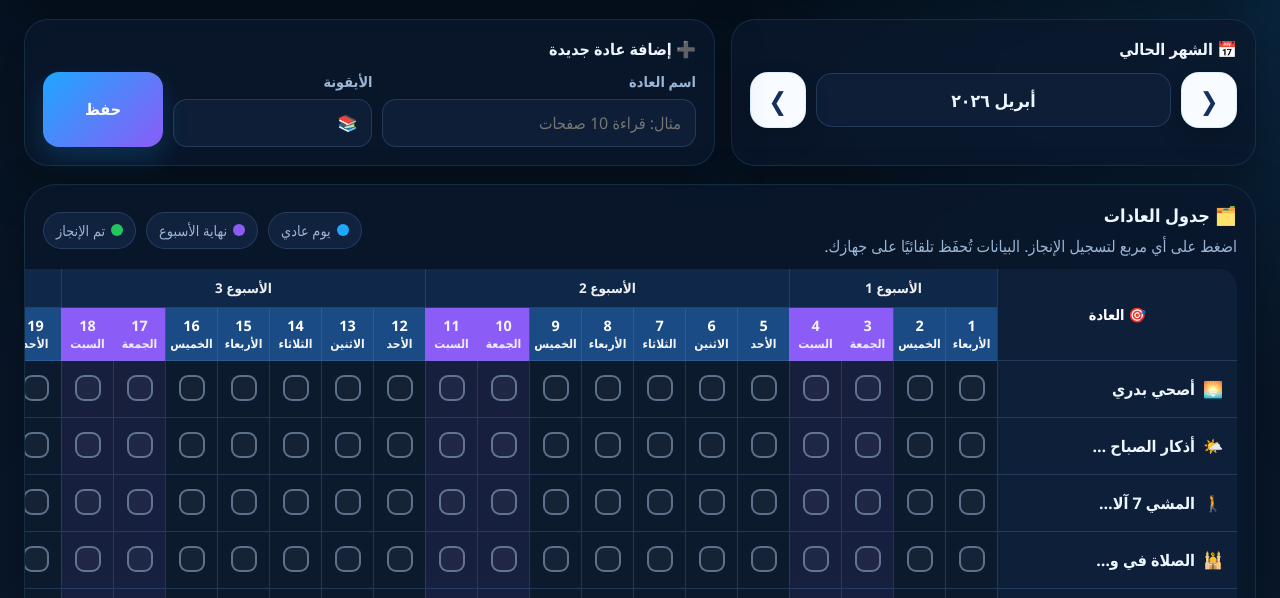
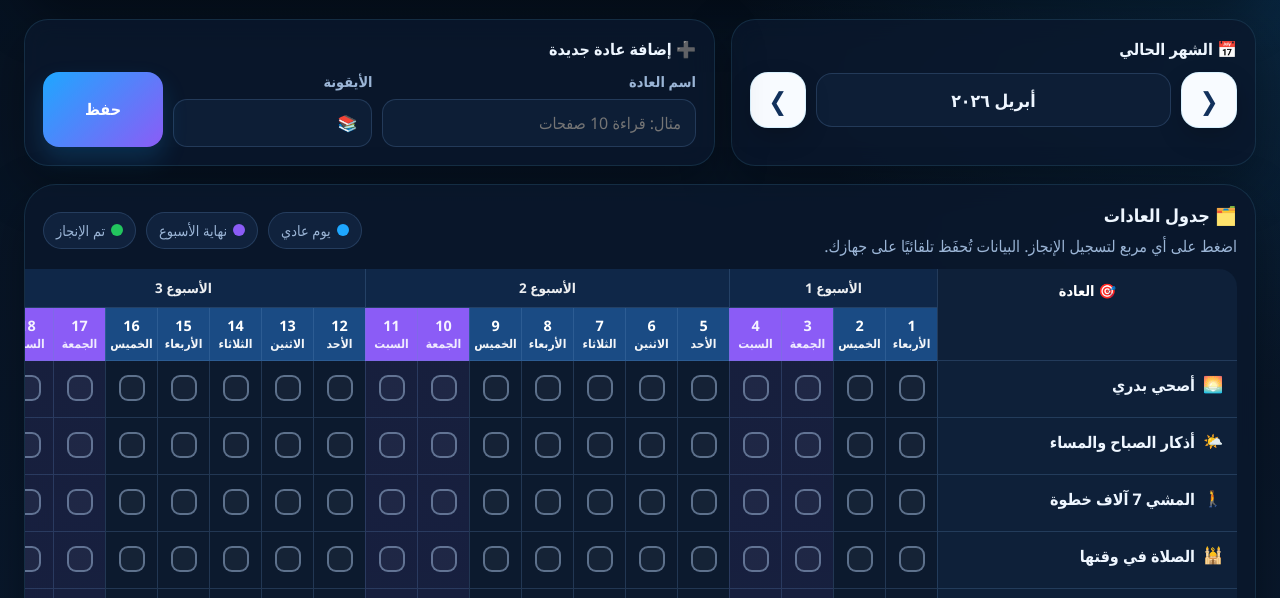
Before and after one commit to mohamadkai/my.todo-list, a plain HTML site: page index.html in a window 1280 px wide. Shown: the part 170-768 px from the top of the page. Drawn offline with Linux system fonts and the light colour scheme.

```diff
--- a/index.html
+++ b/index.html
@@ -390,13 +390,14 @@
       position: sticky;
       right: 0;
       z-index: 4;
-      min-width: 240px;
-      max-width: 240px;
+      min-width: 300px;
+      max-width: 300px;
+      vertical-align: top;
     }
 
     .habit-name-wrap {
       display: flex;
-      align-items: center;
+      align-items: flex-start;
       justify-content: space-between;
       gap: 10px;
     }
@@ -404,15 +405,20 @@
     .habit-name {
       font-weight: 700;
       display: flex;
-      align-items: center;
+      align-items: flex-start;
       gap: 8px;
       min-width: 0;
+      flex: 1;
     }
 
     .habit-name span:last-child {
-      overflow: hidden;
-      text-overflow: ellipsis;
-      white-space: nowrap;
+      overflow: visible;
+      text-overflow: unset;
+      white-space: normal;
+      line-height: 1.5;
+      overflow-wrap: anywhere;
+      word-break: break-word;
+      flex: 1;
     }
 
     .habit-actions {
@@ -609,8 +615,8 @@
 
       thead .habit-head,
       tbody .habit-cell {
-        min-width: 190px;
-        max-width: 190px;
+        min-width: 260px;
+        max-width: 260px;
       }
     }
   </style>
@@ -712,7 +718,7 @@
       </div>
     </section>
 
-    <p class="footer-note">edited by mohamed ali</p>
+    <p class="footer-note">مصمم بواجهة عربية RTL باستخدام HTML5 + CSS3 + Vanilla JavaScript.</p>
   </div>
 
   <script>
```
